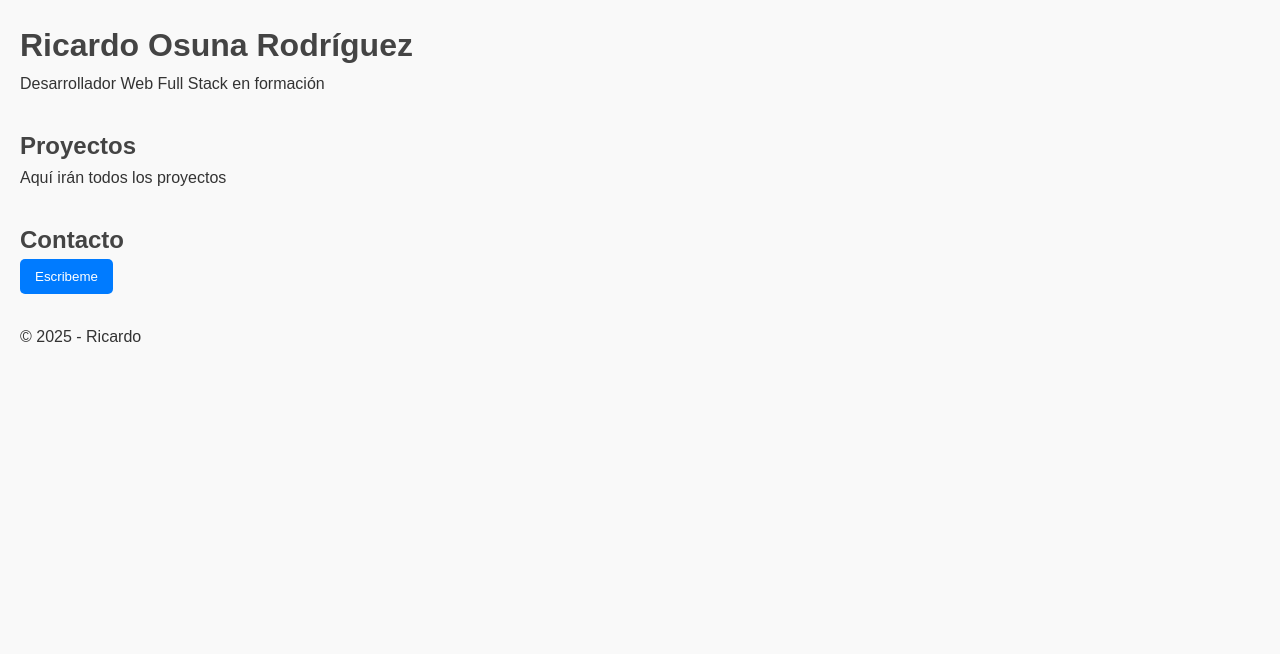
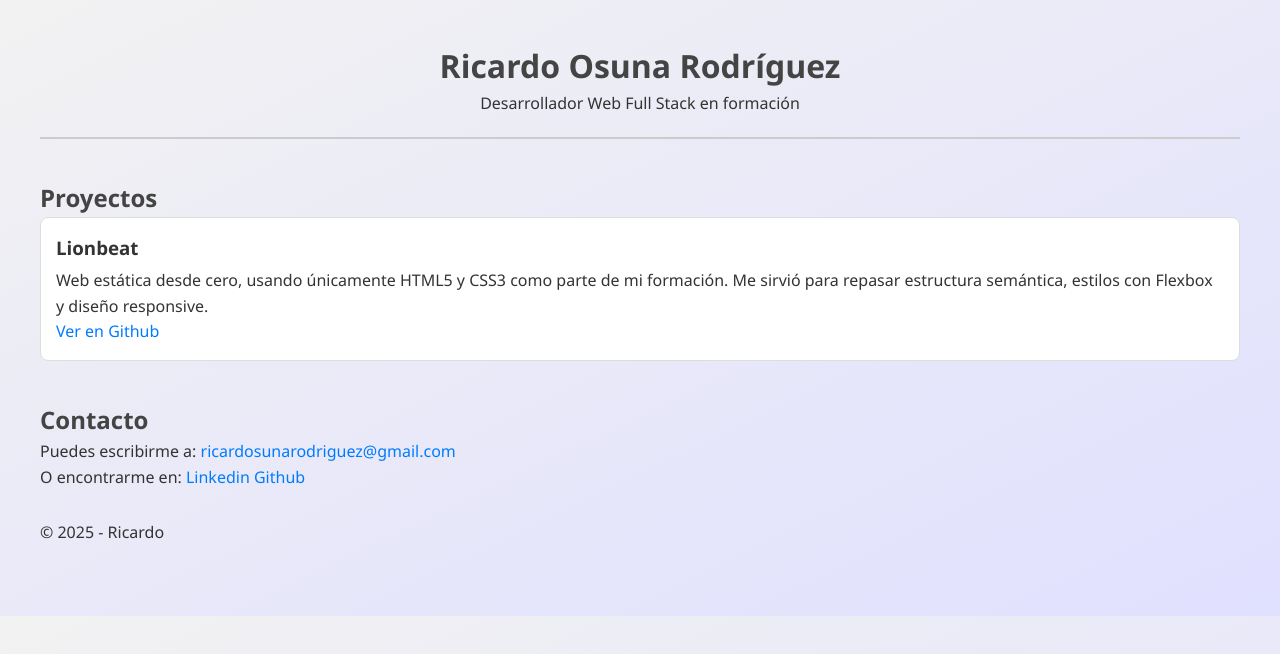
Before and after one commit to 1997Ricardo/mi-portfloio, a plain HTML site: page index.html in a window 1280 px wide. Drawn offline with Linux system fonts and the light colour scheme.

Commit message:
modificar detalles de html y css

```diff
--- a/index.html
+++ b/index.html
@@ -15,12 +15,20 @@
     <main>
         <section id="proyectos">
             <h2>Proyectos</h2>
-            <p>Aquí irán todos los proyectos</p>
+           <div class="proyecto">
+            <h3>Lionbeat</h3>
+            <p>Web estática desde cero, usando únicamente HTML5 y CSS3 como parte de mi formación. Me sirvió para repasar estructura semántica, estilos con Flexbox y diseño responsive.</p>
+            <a href="https://github.com/1997Ricardo/Lionbeat" target="_blank" rel="noopener">Ver en Github</a>
+           </div>
         </section>
 
         <section id="contacto">
             <h2>Contacto</h2>
-            <button onclick="mostrarAlerta()">Escribeme</button>
+            <p>Puedes escribirme a: <a href="mailto:ricardosunarodriguez@gmail.com">ricardosunarodriguez@gmail.com</a></p>
+            <p>O encontrarme en:
+                <a href="https://www.linkedin.com/in/ricardo-osuna-rodr%C3%ADguez-a48219227/" target="_blank" rel="noopener" >Linkedin</a>
+                <a href="https://github.com/1997Ricardo" target="_blank" rel="noopener">Github</a>
+            </p>
         </section>
     </main>
 
--- a/style.css
+++ b/style.css
@@ -4,15 +4,25 @@
     padding: 0;
 }
 body{
-    font-family: sans-serif;
+    background: linear-gradient(to bottom right, #f2f2f2, #e0e0ff);
+    font-family: 'Segoe UI', Tahoma, Geneva, Verdana, sans-serif;
     line-height: 1.6;
-    padding: 20px;
+    padding: 40px;
     background-color: #f9f9f9;
     color: #333;
 }
 
+
 header, section, footer{
     margin-bottom: 30px;
+}
+header{
+    text-align: center;
+    padding-bottom: 20px;
+    border-bottom: 2px solid #ccc;
+}
+section{
+    margin-top: 40px;
 }
 
 h1, h2{
@@ -29,3 +39,41 @@ button{
 button:hover{
     background: #0056b3;
 }
+
+.proyecto {
+    background: white;
+    border:  1px solid #ddd;
+    border-radius: 8px;
+    padding: 15px;
+    margin-bottom: 20px;
+    box-shadow: 0px 4px 10px rgba(0, 0, 0, 0, 1);
+}
+.proyecto h3 {
+    margin-bottom: 5px;
+}
+
+a{
+    color: #007bff;
+    text-decoration: none;
+}
+
+a:hover{
+    text-decoration: underline;
+}
+
+@media (max-width: 600px) {
+    body{
+        padding: 20px;
+    }
+    h1 {
+        font-size: 24px;
+    }
+    .proyecto {
+        padding: 10px;
+    }
+
+    button {
+        width: 100%;
+    }
+
+}
```
